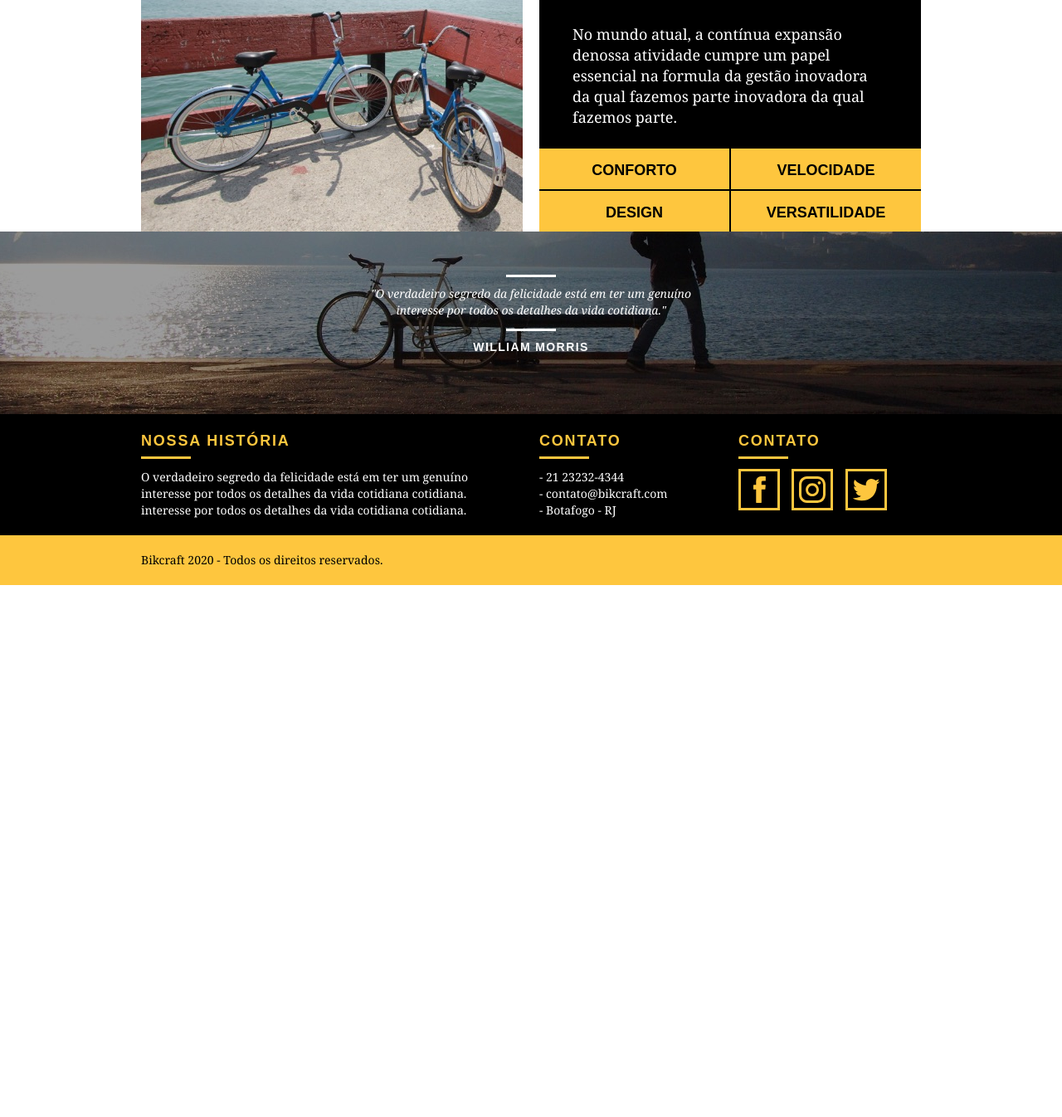
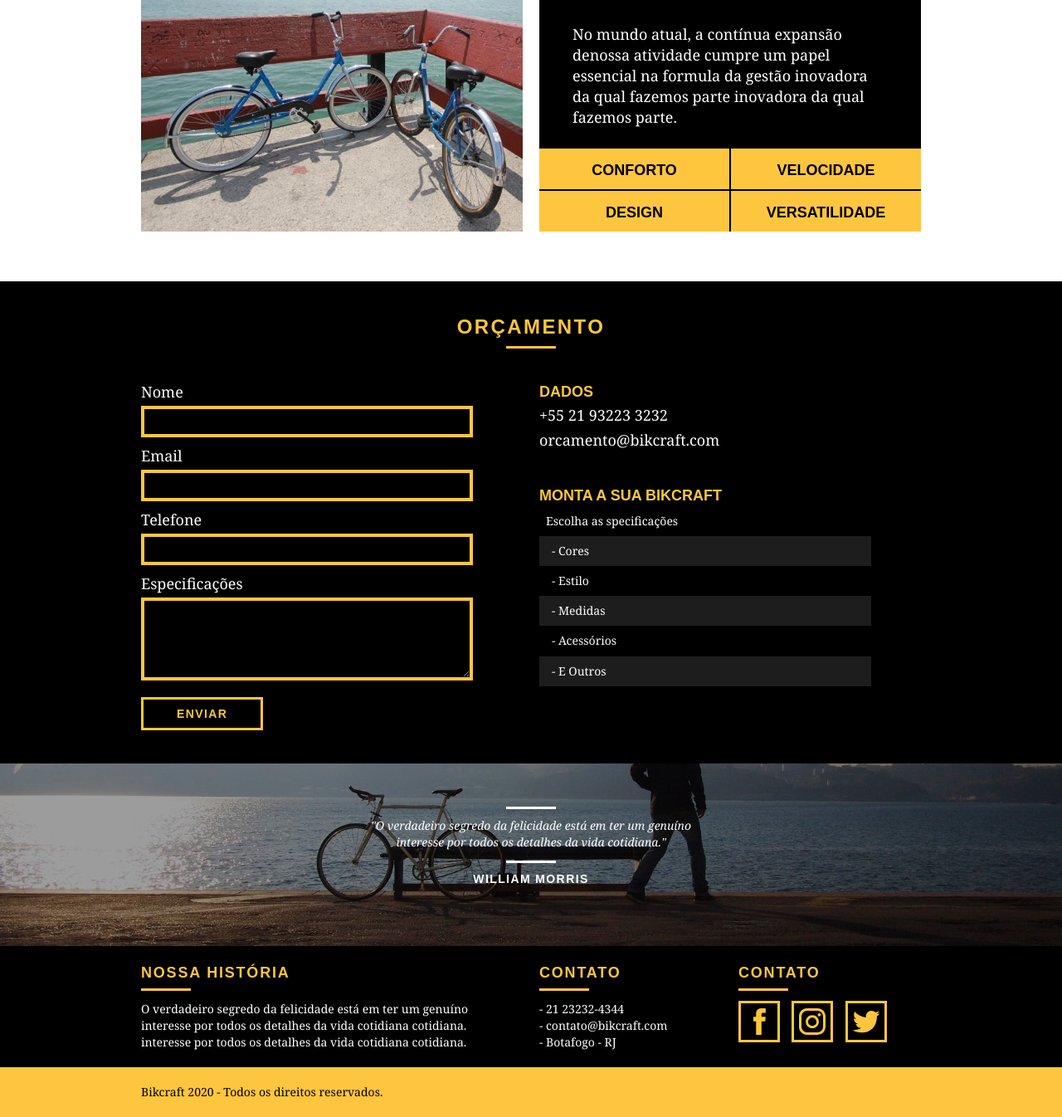
Before and after one commit to hugolima03/Bikcraft, a PHP site: page /pages/produtos.html in a window 1280 px wide. Shown: the part 1891-3237 px from the top of the page at 83% size. Before the commit the page ends 2596 px from the top, so only its background shows below. Run offline with PHP 8.4, Linux system fonts and the light colour scheme.

Commit message:
Fazendo o formulário da página Produtos
*Ainda sem interação JS no formulário

```diff
--- a/pages/produtos.html
+++ b/pages/produtos.html
@@ -50,7 +50,8 @@
 			<img src="../imgs/produtos/bikcraft-passeio-2.jpg" alt="Bicicleta de passeio 2">
 		</div>
 		<div class="grid-8 produto_info">
-			<p>No mundo atual, a contínua expansão denossa atividade cumpre um papel essencial na formula da gestão inovadora da qual fazemos parte inovadora da qual fazemos parte.</p>
+			<p>No mundo atual, a contínua expansão denossa atividade cumpre um papel essencial na formula da gestão inovadora
+				da qual fazemos parte inovadora da qual fazemos parte.</p>
 			<ul>
 				<li>Conforto</li>
 				<li>Velocidade</li>
@@ -72,7 +73,8 @@
 			<img src="../imgs/produtos/bikcraft-esporte-2.jpg" alt="Bicicleta de esporte">
 		</div>
 		<div class="grid-8 produto_info">
-			<p>No mundo atual, a contínua expansão denossa atividade cumpre um papel essencial na formula da gestão inovadora da qual fazemos parte inovadora da qual fazemos parte.</p>
+			<p>No mundo atual, a contínua expansão denossa atividade cumpre um papel essencial na formula da gestão inovadora
+				da qual fazemos parte inovadora da qual fazemos parte.</p>
 			<ul>
 				<li>Conforto</li>
 				<li>Velocidade</li>
@@ -94,13 +96,53 @@
 			<img src="../imgs/produtos/bikcraft-retro-2.jpg" alt="Bicicletas retro">
 		</div>
 		<div class="grid-8 produto_info">
-			<p>No mundo atual, a contínua expansão denossa atividade cumpre um papel essencial na formula da gestão inovadora da qual fazemos parte inovadora da qual fazemos parte.</p>
+			<p>No mundo atual, a contínua expansão denossa atividade cumpre um papel essencial na formula da gestão inovadora
+				da qual fazemos parte inovadora da qual fazemos parte.</p>
 			<ul>
 				<li>Conforto</li>
 				<li>Velocidade</li>
 				<li>Design</li>
 				<li>Versatilidade</li>
 			</ul>
+		</div>
+	</section>
+
+	<section class="orcamento">
+		<div class="container">
+			<h2 class="subtitle">Orçamento</h2>
+			<form id="form_orcamento" class="grid-8 form">
+				<label for="nome">Nome</label>
+				<input type="text" id="nome">
+				<label for="email">Email</label>
+				<input type="text" id="email">
+				<label for="telefone">Telefone</label>
+				<input type="text" id="telefone">
+				<label for="espec">Especificações</label>
+				<textarea name="" id="espec" cols="30" rows="10">
+				</textarea>
+				<button type="submit" class="btn">
+					Enviar
+				</button>
+			</form>
+			<div class="orcamento_dados grid-8">
+				<h3>Dados</h3>
+				<span>
+					+55 21 93223 3232
+				</span>
+				<span class="dados_email">
+					orcamento@bikcraft.com
+				</span>
+
+				<h3>Monta a sua bikcraft</h3>
+				<p>Escolha as specificações</p>
+				<ul>
+					<li> - Cores</li>
+					<li> - Estilo</li>
+					<li> - Medidas</li>
+					<li> - Acessórios</li>
+					<li> - E Outros</li>
+				</ul>
+			</div>
 		</div>
 	</section>
 
--- a/styles/produtos.css
+++ b/styles/produtos.css
@@ -82,3 +82,109 @@
 .produto_info ul li:nth-child(2) {
     margin-bottom: 2px;
 }
+
+/* Orçamento */
+
+.orcamento {
+    background: #000;
+    width: 100%;
+    margin-top: 60px;
+    padding: 40px 0;
+}
+
+.orcamento h2 {
+    color: #fec63e;
+}
+
+.orcamento h2:after {
+    background: #fec63e;
+}
+
+.form {
+    padding-right: 60px;
+}
+
+.form label {
+    display: block;
+    color: #fff;
+    font-family: Georgia, 'Times New Roman', Times, serif;
+    font-size: 18px;
+    line-height: 25px;
+    margin-bottom: 4px;
+}
+
+.form input {
+    display: block;
+    width: 100%;
+    border: 4px solid #fec63e;
+    background: none;
+    margin-bottom: 10px;
+    color: #fff;
+    padding: 7px 10px;
+    margin-bottom: 10px;
+    outline: none;
+    font-size: 14px;
+    font-family: Georgia, 'Times New Roman', Times, serif;
+}
+
+.form textarea {
+    display: block;
+    width: 100%;
+    height: 100px;
+    border: 4px solid #fec63e;
+    background: none;
+    margin-bottom: 10px;
+    color: #fff;
+    padding: 7px 10px;
+    margin-bottom: 20px;
+    outline: none;
+    font-size: 14px;
+    font-family: Georgia, 'Times New Roman', Times, serif;
+}
+
+.form button {
+    background: transparent;
+    padding: 7px 40px;
+}
+
+.orcamento_dados {
+    color: #fff;
+}
+
+.orcamento_dados h3 {
+    font-size: 18px;
+    text-transform: uppercase;
+    color: #fec63e;
+    font-weight: bold;
+    line-height: 25px;
+}
+
+.orcamento_dados span {
+    display: block;
+    font-size: 18px;
+    font-family: Georgia, 'Times New Roman', Times, serif;
+    line-height: 30px;
+}
+
+.orcamento_dados p {
+    margin-top: 10px;
+    margin: 8px;
+}
+
+.orcamento_dados ul {
+    padding-right: 60px;
+}
+
+.orcamento_dados ul li {
+    font-family: Georgia, 'Times New Roman', Times, serif;
+    font-size: 14px;
+    padding: 10px 15px;
+}
+
+.orcamento_dados ul li:nth-last-child(odd) {
+    background: #1d1d1d;
+}
+
+.dados_email {
+    margin-bottom: 40px;
+}
```
